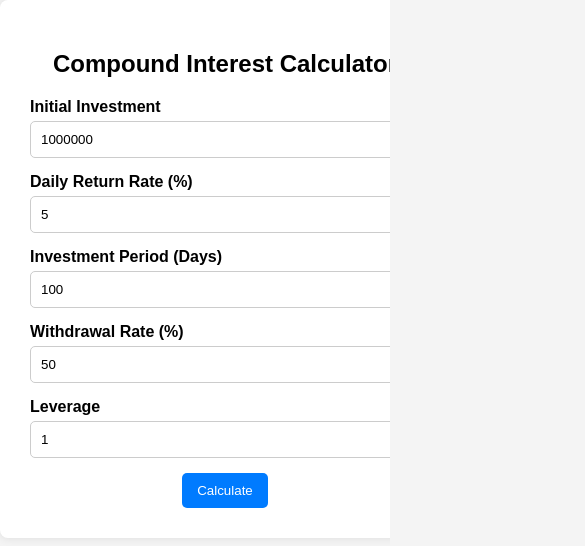
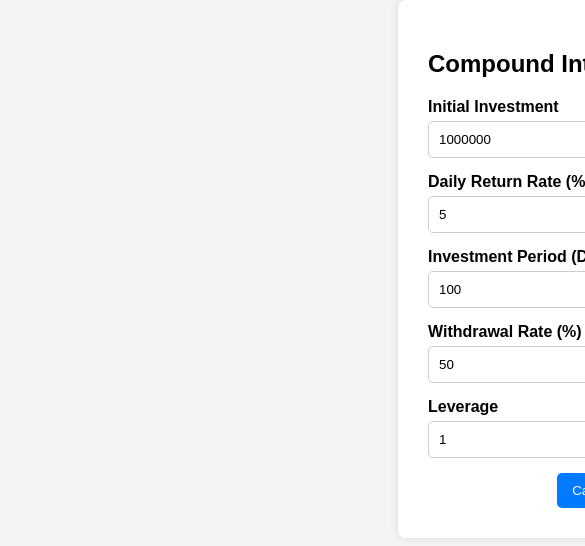
Before and after one commit to ttototom/compound-interest-calculator, a React (Create React App) app: page / in a window 390 px wide. Shown: the top 546 px of the page, 585 px wide, since content can reach past the window. Built offline with nearby package versions, Linux system fonts and the light colour scheme.

Commit message:
모바일

```diff
--- a/public/styles.css
+++ b/public/styles.css
@@ -3,24 +3,23 @@ body {
   min-height: 100vh;
   background-color: #f4f4f4;
   margin: 0;
-  /* display: flex; justify-content: center; 제거 → 화면 잘림 방지 */
 }
 
 html, body {
   width: 100%;
-  min-width: 100%;
-  overflow-x: auto; /* 좌우 스크롤 가능하도록 */
+  min-width: 1200px; /* 테이블 크기 이상으로 설정 */
+  overflow-x: auto; /* 스크롤 가능하도록 설정 */
 }
 
 .container {
-  max-width: 1000px; /* 최대 너비 지정 */
-  width: 100%;
+  width: fit-content; /* 내용에 맞게 크기 조절 */
   background: white;
   padding: 30px;
   border-radius: 8px;
   box-shadow: 0 0 10px rgba(0, 0, 0, 0.1);
   text-align: center;
   margin: auto; /* 자동 가운데 정렬 */
+  position: relative; /* 정렬 문제 해결 */
 }
 
 .input-group {
@@ -36,7 +35,7 @@ html, body {
 }
 
 .input-group input {
-  width: calc(100% - 20px); /* 여백 추가 */
+  width: calc(100% - 20px);
   padding: 10px;
   border: 1px solid #ccc;
   border-radius: 5px;
@@ -71,7 +70,7 @@ button:hover {
 
 .result-table {
   width: 100%;
-  min-width: 900px; /* 테이블이 너무 작아지는 것 방지 */
+  min-width: 900px;
   border-collapse: collapse;
   background: white;
 }
@@ -91,6 +90,6 @@ button:hover {
 /* 모바일 최적화 */
 @media (max-width: 600px) {
   .result-table {
-    width: 100%; /* 화면 크기에 맞춰 조정 */
+    width: 100%;
   }
 }
```
